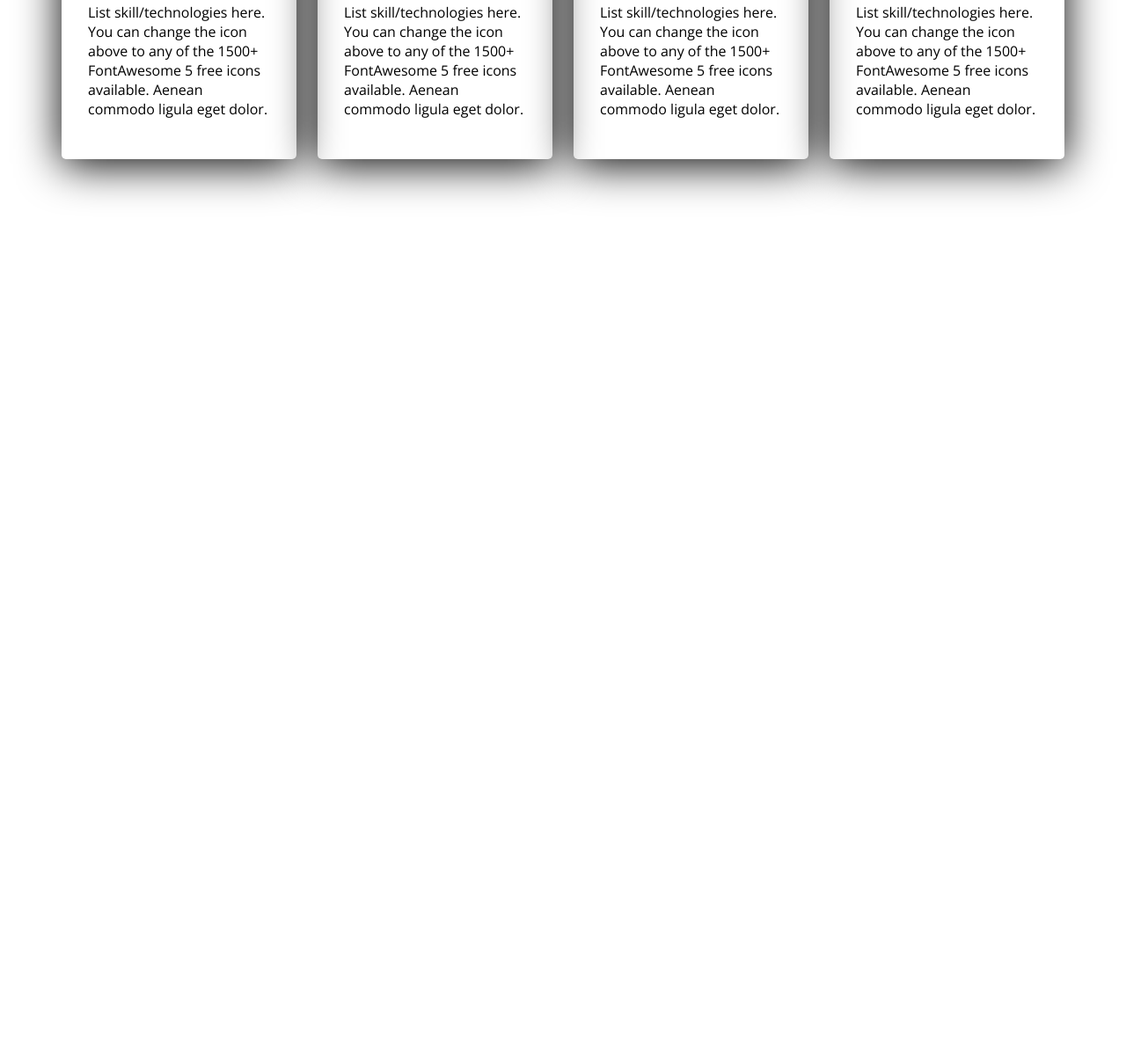
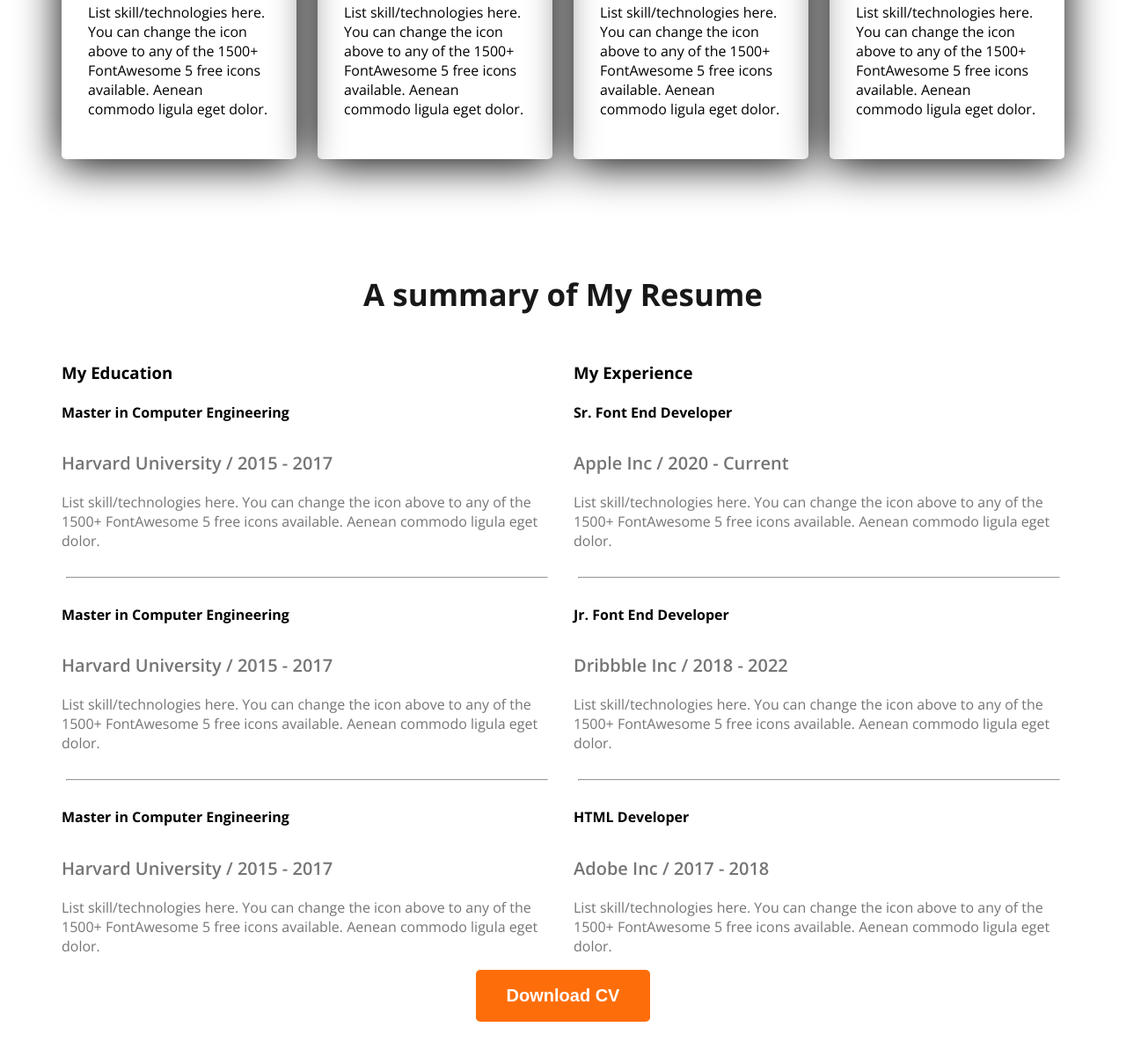
Before and after one commit to tanvirfahim2004/webdeveloper-portfolio, a plain HTML site: page index.html in a window 1280 px wide. Shown: the part 1947-3148 px from the top of the page at 88% size. Before the commit the page ends 2258 px from the top, so only its background shows below. Drawn offline with nearby package versions, Linux system fonts and the light colour scheme.

Commit message:
resume commit

```diff
--- a/index.html
+++ b/index.html
@@ -88,6 +88,64 @@
             </div>
 
         </section>
+        <section class="resume">
+            <h3 class="text-center section-tittle">A summary of My Resume</h3>
+            <div class="resume-container">
+                <!-- .resumse-column*2>h3.resume-column-tittle+.experience*3>h4.experienc-tittle+h5.experience-subtittle+p.experience-description  -->
+                 <div class="resumse-column">
+                    <h3 class="resume-column-tittle">My Education</h3>
+                    <div class="experience">
+                        <h4 class="experienc-tittle">Master in Computer Engineering</h4>
+                        <h5 class="experience-subtittle">Harvard University / 2015 - 2017</h5>
+                        <p class="experience-description">List skill/technologies here. You can change the icon above
+to any of the 1500+ FontAwesome 5 free icons available. Aenean commodo ligula eget dolor.</p>
+<hr>
+                    </div>
+                    <div class="experience">
+                        <h4 class="experienc-tittle">Master in Computer Engineering</h4>
+                        <h5 class="experience-subtittle">Harvard University / 2015 - 2017</h5>
+                        <p class="experience-description">List skill/technologies here. You can change the icon above
+to any of the 1500+ FontAwesome 5 free icons available. Aenean commodo ligula eget dolor.</p>
+<hr>
+                    </div>
+                    <div class="experience">
+                        <h4 class="experienc-tittle">Master in Computer Engineering</h4>
+                        <h5 class="experience-subtittle">Harvard University / 2015 - 2017</h5>
+                        <p class="experience-description">List skill/technologies here. You can change the icon above
+to any of the 1500+ FontAwesome 5 free icons available. Aenean commodo ligula eget dolor.</p>
+                    </div>
+                 </div>
+                 <div class="resumse-column">
+                    <h3 class="resume-column-tittle">My Experience</h3>
+                    <div class="experience">
+                        <h4 class="experienc-tittle">Sr. Font End Developer</h4>
+                        <h5 class="experience-subtittle">Apple Inc / 2020 - Current</h5>
+                        <p class="experience-description">List skill/technologies here. You can change the icon above
+to any of the 1500+ FontAwesome 5 free icons available. Aenean commodo ligula eget dolor.</p>
+<hr>
+                    </div>
+                    <div class="experience">
+                        <h4 class="experienc-tittle">Jr. Font End Developer</h4>
+                        <h5 class="experience-subtittle">Dribbble Inc / 2018 - 2022</h5>
+                        <p class="experience-description">List skill/technologies here. You can change the icon above
+to any of the 1500+ FontAwesome 5 free icons available. Aenean commodo ligula eget dolor.</p>
+<hr>
+                    </div>
+                    <div class="experience">
+                        <h4 class="experienc-tittle">HTML Developer</h4>
+                        <h5 class="experience-subtittle">Adobe Inc / 2017 - 2018</h5>
+                        <p class="experience-description">List skill/technologies here. You can change the icon above
+to any of the 1500+ FontAwesome 5 free icons available. Aenean commodo ligula eget dolor.</p>
+                    </div>
+                 </div>
+
+            </div>
+            <div class="text-center">
+                <button class="btn-primary text-center">Download CV</button>
+            </div>
+
+        </section>
+
 
 
 
--- a/styles/index.css
+++ b/styles/index.css
@@ -132,3 +132,29 @@ main section{
    box-shadow: 0px 6px 50px 0px black;
     border-radius: 5px;
 }
+
+/* resume section styles  */
+.resume-container{
+    display: flex;
+    gap: 24px;
+}
+.experience-subtittle{
+    font-size: 20px;
+    font-weight: 600;
+    margin-bottom: 20px;
+}
+.experience-description,.experience-subtittle{
+    color: #757575 ;
+}
+.experience-tittle{
+    font-size: 25px;
+    font-weight: bold;
+    color: #474747;
+}
+.resume hr{
+    margin: 30px 5px;
+}
+.rsume-download-btn{
+    margin-top: 50px;
+
+}
```
